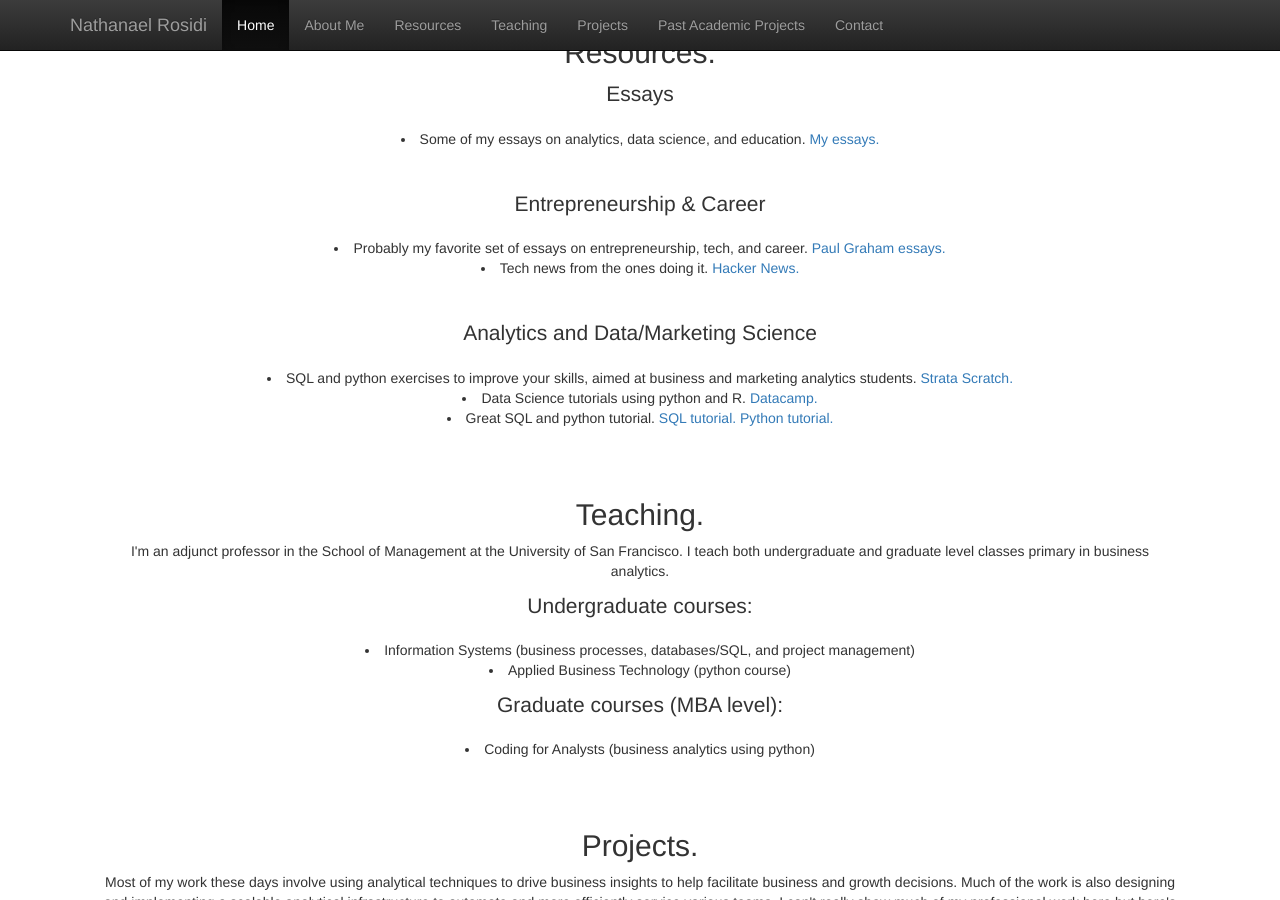
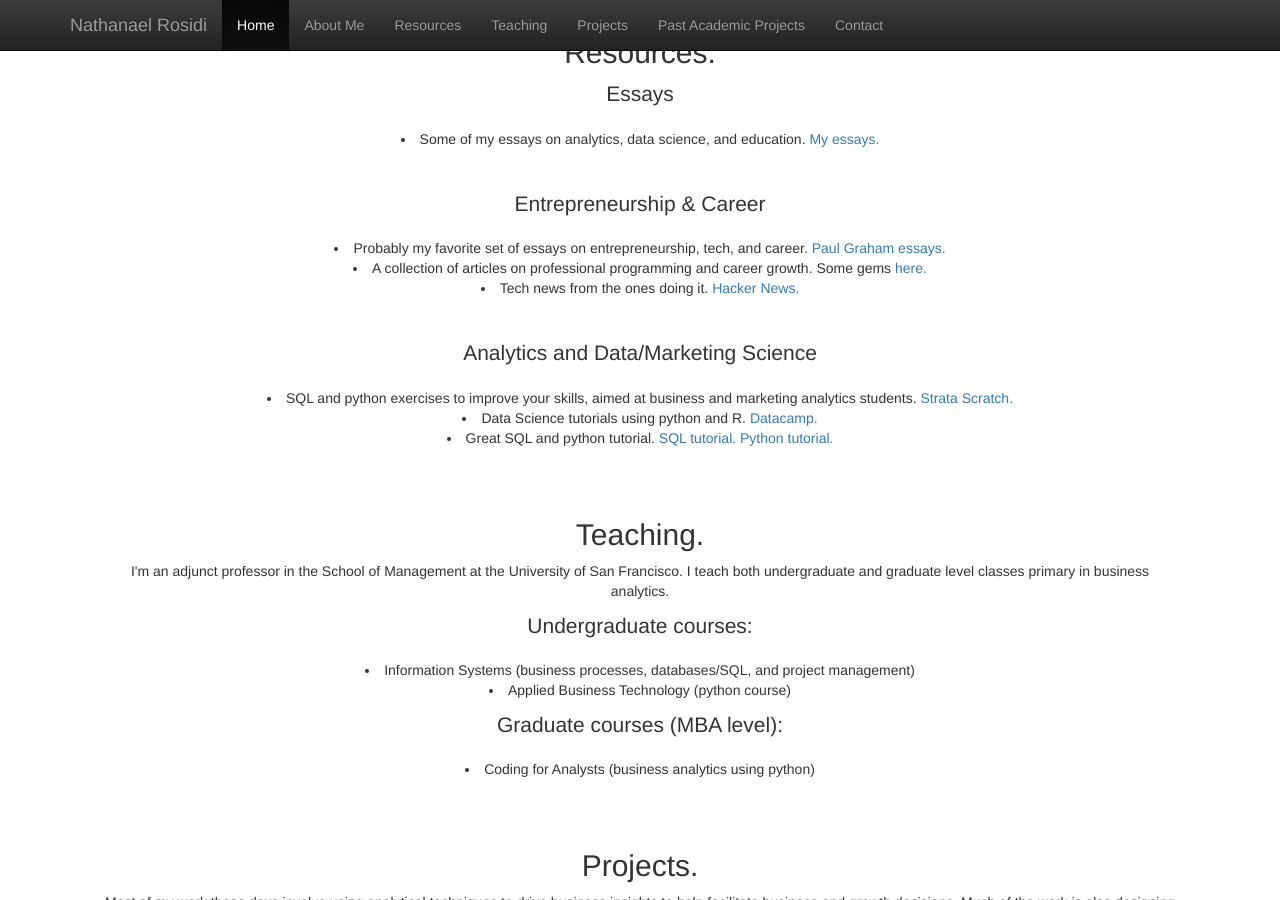
Before and after one commit to nlrosidi/nlrosidi.github.io, a Jekyll site: the page index.html, which Jekyll copies as it is, in a window 1280 px wide and 900 px high, scrolled down 625 px. Built offline with Jekyll 4.4.1, drawn with Linux system fonts in a browser that asks for light colours; nearby versions of some CDN libraries.

Commit message:
Update index.html

```diff
--- a/index.html
+++ b/index.html
@@ -78,6 +78,7 @@
 		<br></br>
 	  <p class="lead">Entrepreneurship & Career</p>
 	    <li>Probably my favorite set of essays on entrepreneurship, tech, and career.<a target="_blank" href="http://www.paulgraham.com/articles.html"> Paul Graham essays.</a></li>
+	    <li>A collection of articles on professional programming and career growth. Some gems <a target="_blank" href="https://github.com/charlax/professional-programming"> here.</a></li>
 	    <li>Tech news from the ones doing it.<a target="_blank" href="https://news.ycombinator.com/"> Hacker News.</a></li>
 		<br></br>
 	  <p class="lead">Analytics and Data/Marketing Science</p>
```
